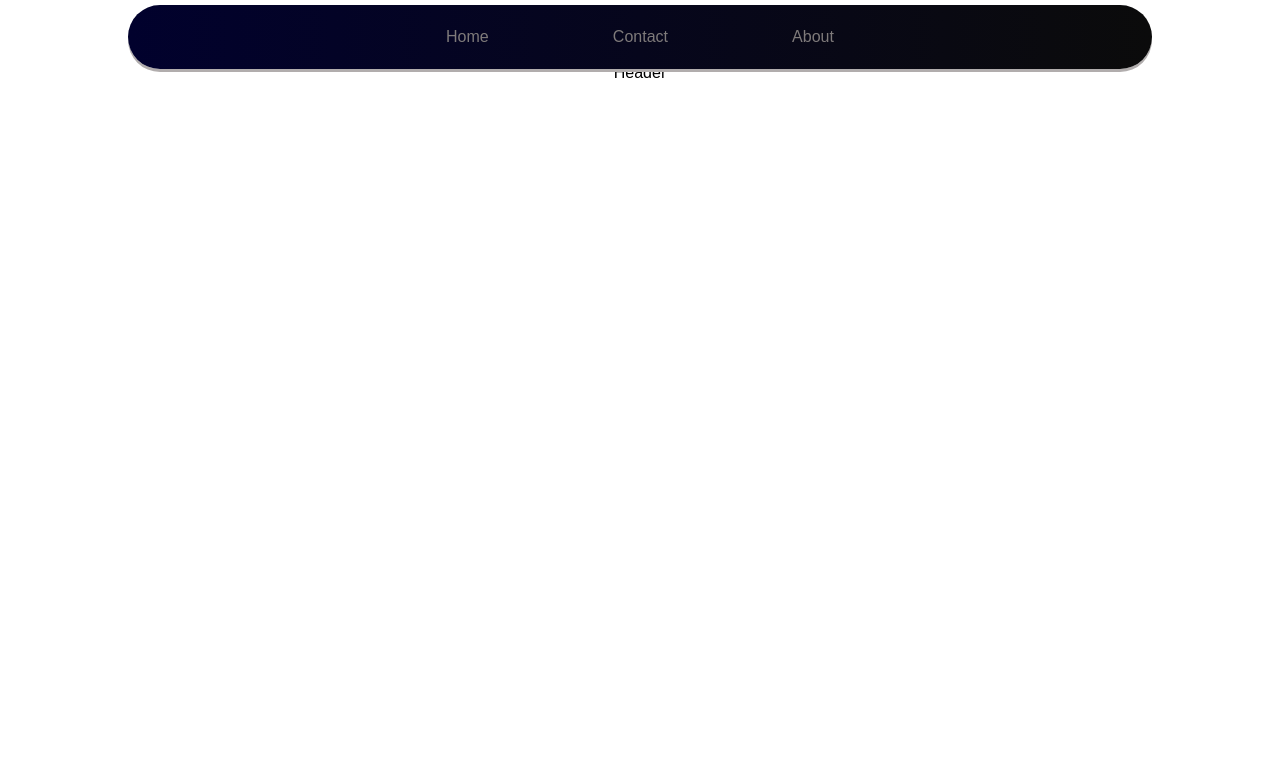
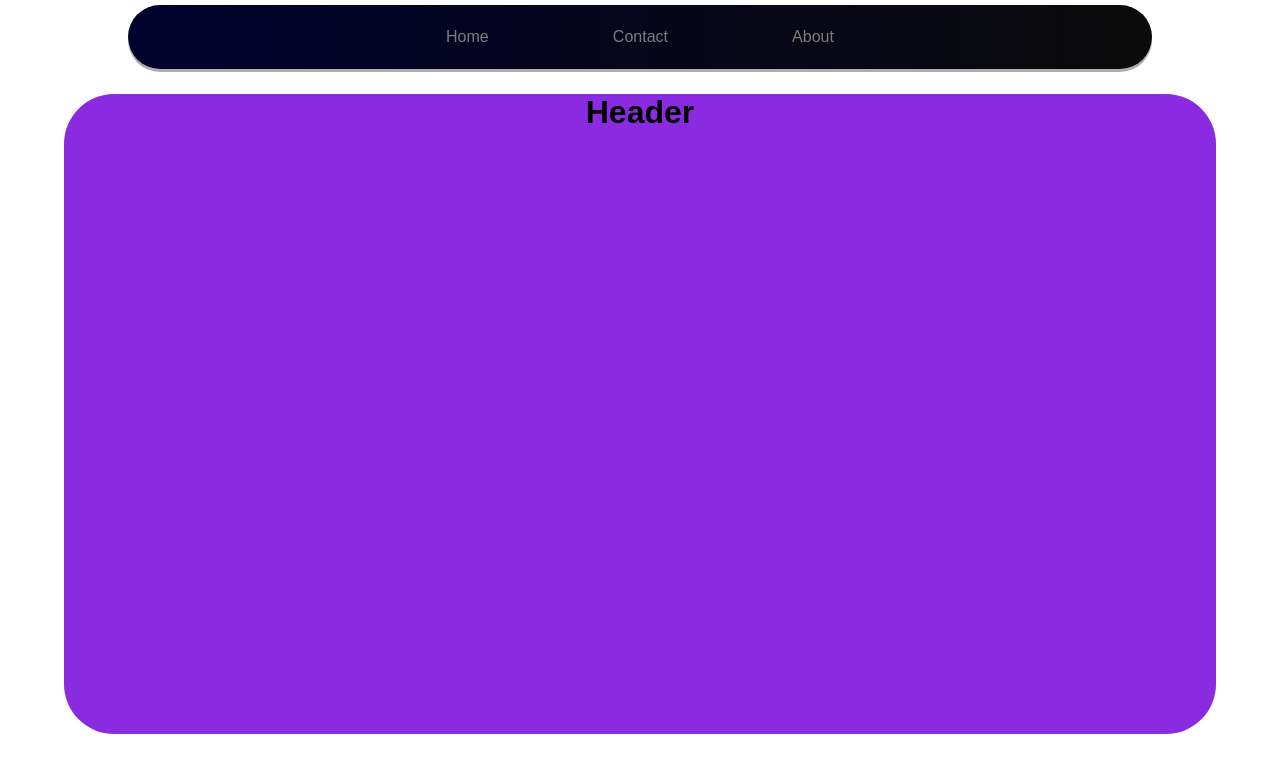
Before and after one commit to divyansh-tamrakar/peace-hub, a React (Create React App) app: page / in a window 1280 px wide. Shown: the top 772 px of the page. Built offline with nearby package versions, Linux system fonts and the light colour scheme; the HTML template or start-up script is replaced by a standard one.

Commit message:
designed header layout

```diff
--- a/src/components/Header/Header.css
+++ b/src/components/Header/Header.css
@@ -0,0 +1,19 @@
+* {
+    padding: 0;
+    margin: 0;
+    text-decoration: none;
+    list-style: none;
+    font-family: Arial, Helvetica, sans-serif;
+    box-sizing: border-box;
+}
+
+.header {
+    height: 80vh;
+    width: 90%;
+    position: relative;
+    left: 5%;
+    background-color: blueviolet;
+    align-items: center;
+    top: 30px;
+    border-radius: 50px;
+}
--- a/src/components/Header/Header.jsx
+++ b/src/components/Header/Header.jsx
@@ -3,7 +3,9 @@ import '../Header/Header.css'
 
 const Header = () => {
   return (
-    <div className='header' id='header'>Header</div>
+    <div className='header' id='headerId'>
+        <h1>Header</h1>
+    </div>
   )
 }
 
```
